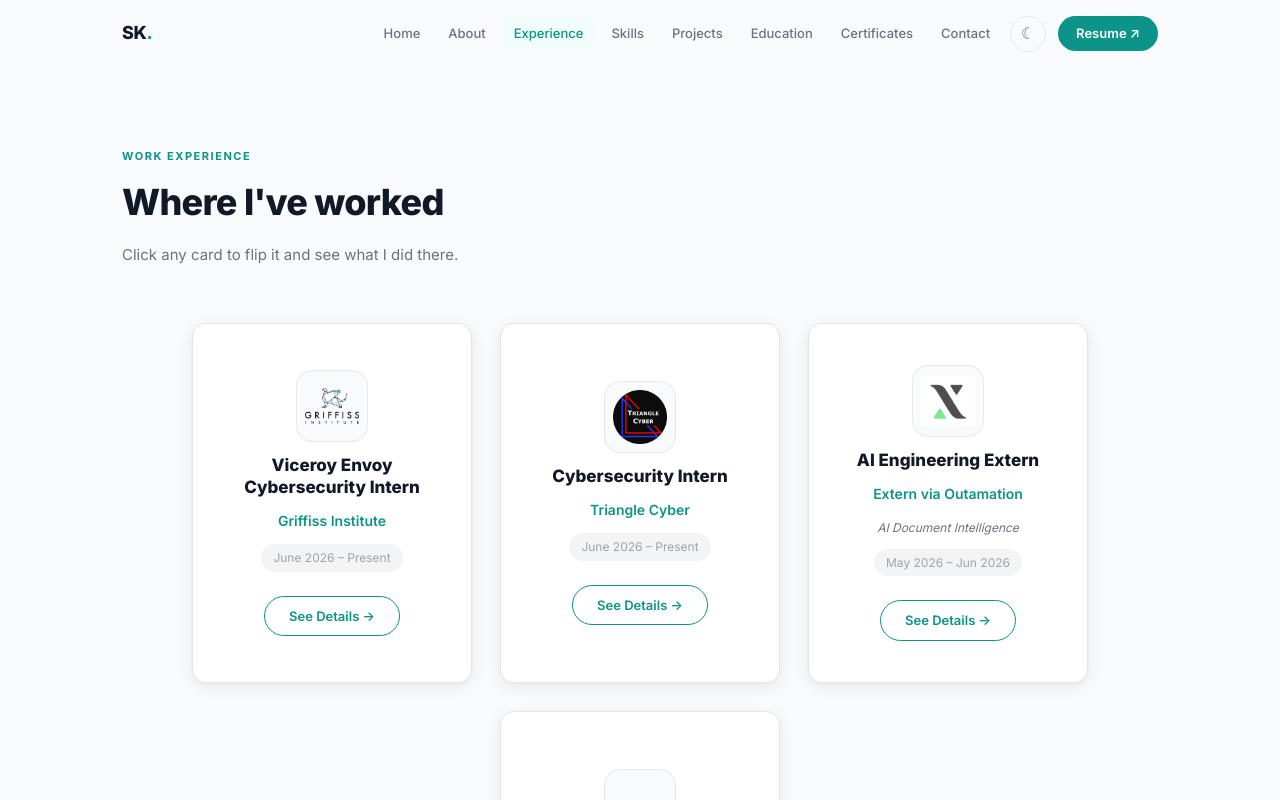
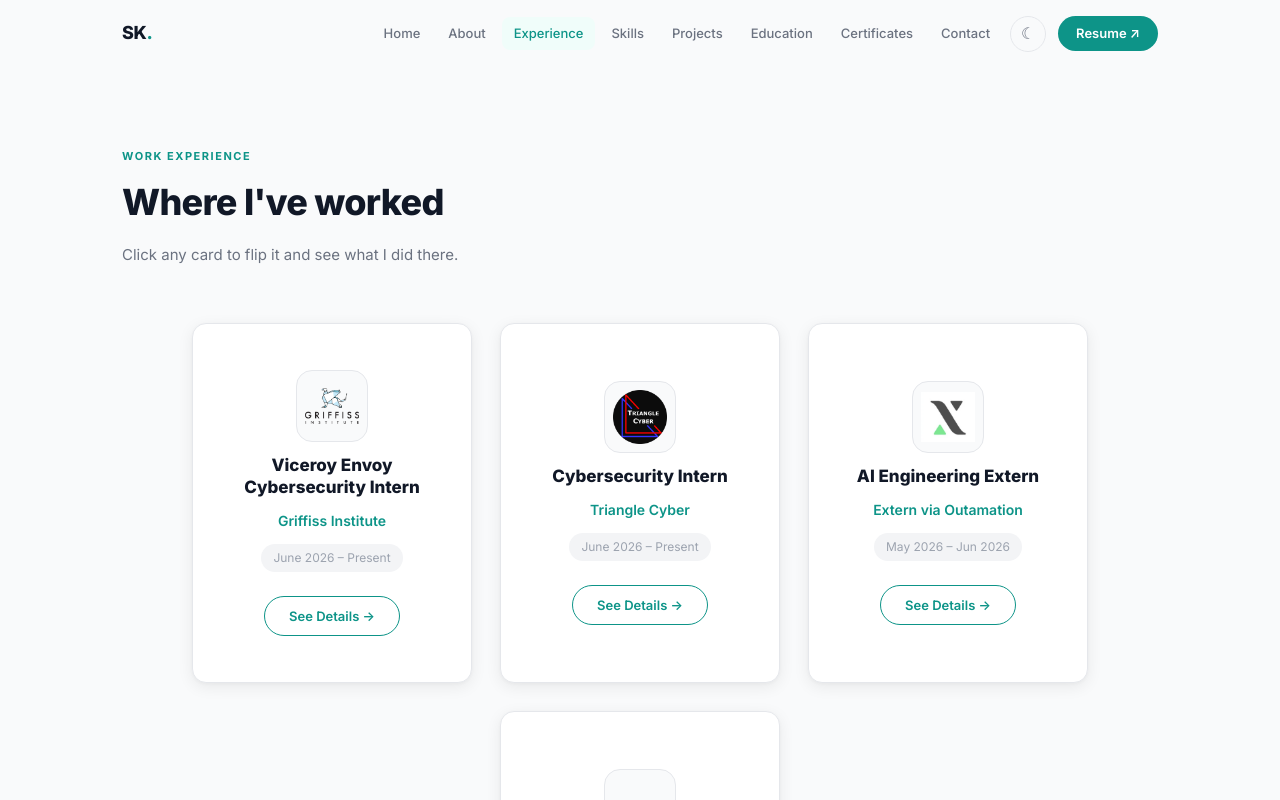
Before and after one commit to Shash34/Portfolio, a React (Create React App) app: page /experience in a window 1280 px wide. Shown: the top 800 px of the page. Built offline with nearby package versions, Linux system fonts and the light colour scheme; a web font is replaced by a local one.

Commit message:
Fixed externship card phrase and card alignment

```diff
--- a/src/v2/pages/ExperiencePage.js
+++ b/src/v2/pages/ExperiencePage.js
@@ -18,7 +18,7 @@ function CompanyLogo({ logo, company }) {
           src={logo}
           alt={company}
           onError={() => setErrored(true)}
-          style={{ width: '100%', height: '100%', objectFit: 'contain' }}
+          style={{ width: '100%', height: '100%', objectFit: 'contain', objectPosition: 'center' }}
         />
       </div>
     );
@@ -141,7 +141,6 @@ const jobs = [
   {
     title: 'AI Engineering Extern',
     company: 'Extern via Outamation',
-    subtitle: 'AI Document Intelligence',
     date: 'May 2026 – Jun 2026',
     logo: externLogo,
     description: `• Engineered modular AI document intelligence pipelines in Python to process 200+ page mortgage files, combining PyMuPDF for digital PDF extraction and EasyOCR for scanned documents, with automatic routing logic to select the correct engine per document type\n• Built a RAG-based retrieval system using LlamaIndex, HuggingFace embeddings, and Claude Haiku, with chunk tuning (300-token chunks, 50-token overlap) and metadata filtering to improve retrieval precision across multi-document corpora\n• Deployed an end-to-end document Q&A interface using Gradio, featuring confidence scoring, source citations, and support for both digital and scanned PDFs`,
```
